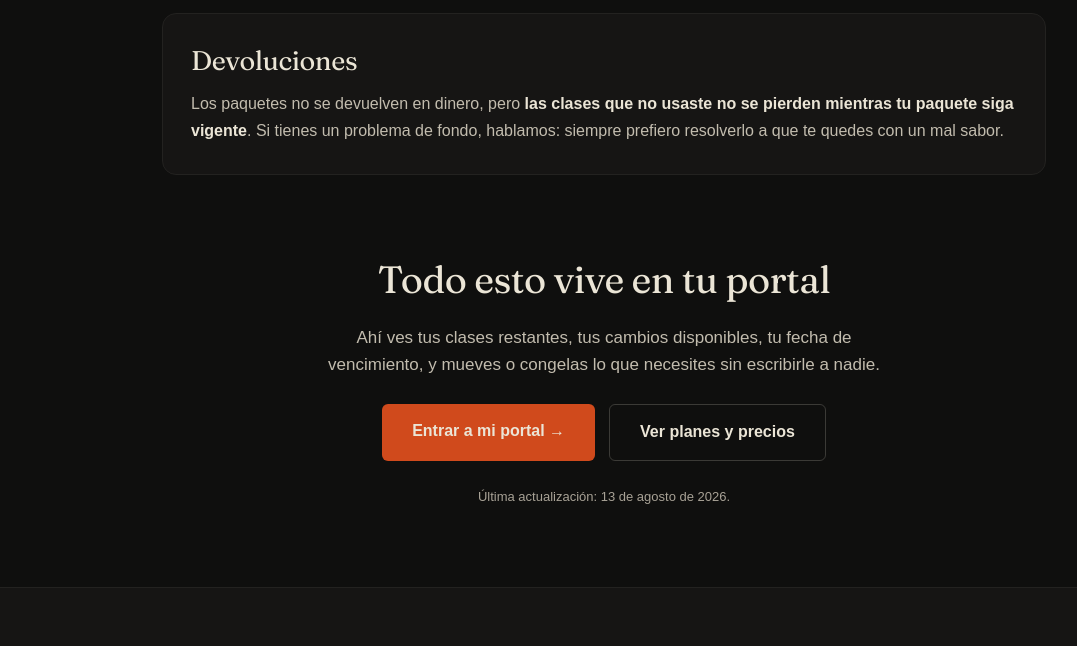
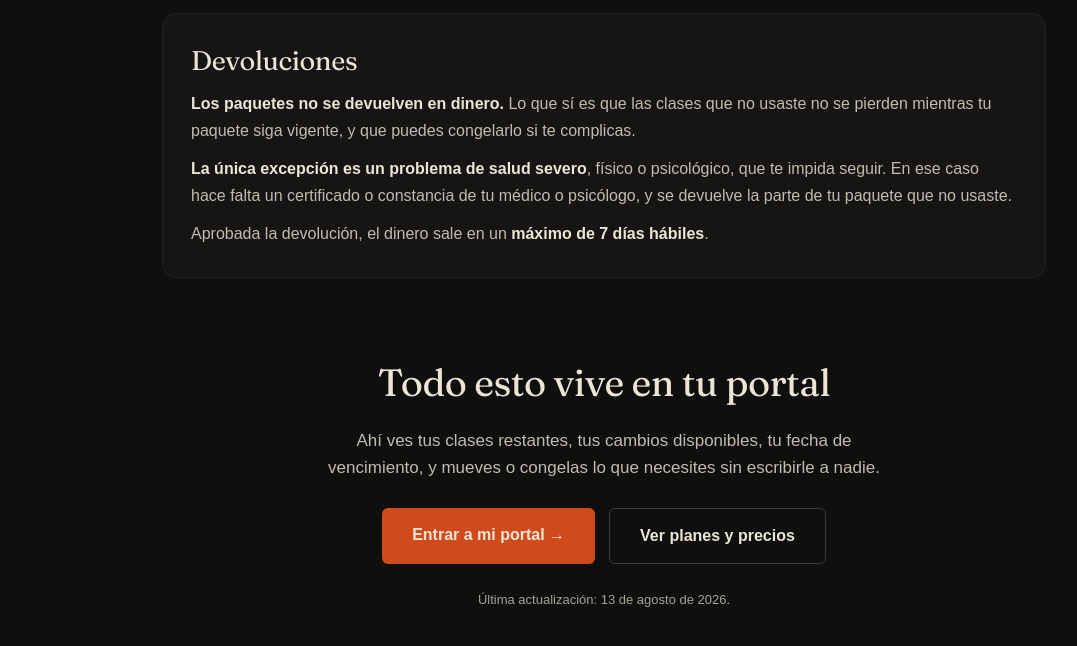
Before and after one commit to andressalame/profesormvt-web, an Astro site: page /politicas in a window 1280 px wide. Shown: the part 1831-2477 px from the top of the page, without its empty margins (36-1113 px from the left). Built offline with nearby package versions, Linux system fonts and the light colour scheme; Astro itself is replaced by a stand-in of ours.

Commit message:
Políticas: sin devolución de dinero salvo problema de salud severo
Pedido de Andrés. La sección de devoluciones pasa de 'no se devuelve, pero hablamos' a la
regla concreta: no hay devolución en dinero, la única excepción es un problema de salud
severo (físico o psicológico) con certificado del médico o psicólogo, y en ese caso se
devuelve la parte no usada del paquete en un máximo de 7 días hábiles.

Queda escrito el plazo a propósito: un 'te devuelvo' sin fecha es la mitad de un problema.

```diff
--- a/src/pages/politicas.astro
+++ b/src/pages/politicas.astro
@@ -108,9 +108,17 @@ import Layout from '../layouts/Layout.astro';
         <article class="regla">
           <h2>Devoluciones</h2>
           <p>
-            Los paquetes no se devuelven en dinero, pero <strong>las clases que no usaste no se
-            pierden mientras tu paquete siga vigente</strong>. Si tienes un problema de fondo,
-            hablamos: siempre prefiero resolverlo a que te quedes con un mal sabor.
+            <strong>Los paquetes no se devuelven en dinero.</strong> Lo que sí es que las clases
+            que no usaste no se pierden mientras tu paquete siga vigente, y que puedes congelarlo
+            si te complicas.
+          </p>
+          <p>
+            <strong>La única excepción es un problema de salud severo</strong>, físico o
+            psicológico, que te impida seguir. En ese caso hace falta un certificado o constancia
+            de tu médico o psicólogo, y se devuelve la parte de tu paquete que no usaste.
+          </p>
+          <p>
+            Aprobada la devolución, el dinero sale en un <strong>máximo de 7 días hábiles</strong>.
           </p>
         </article>
 
```
